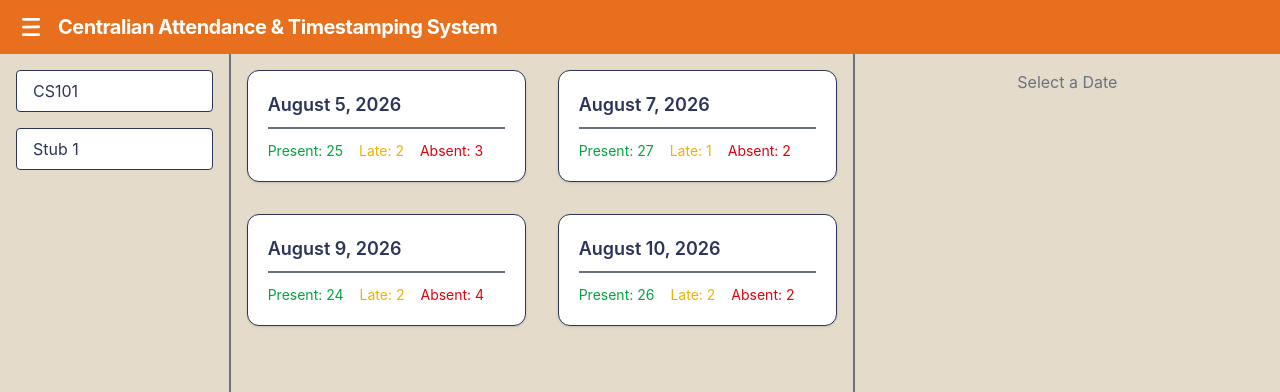
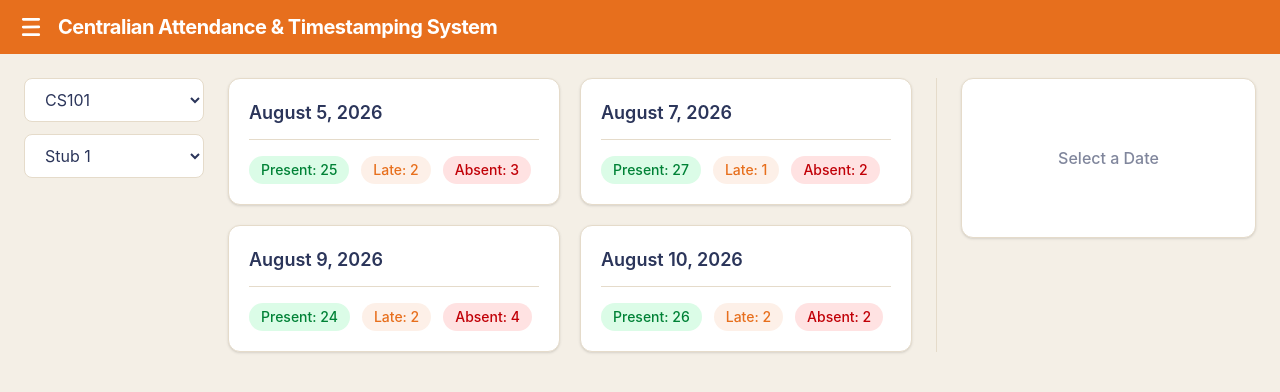
Before and after one commit to swcidd/Centralian_AttendanceAndTimestamping_System, a React (Vite) app: page /activity in a window 1280 px wide. Shown: the top 392 px of the page. Built offline with nearby package versions, Linux system fonts and the light colour scheme.

Commit message:
redesign activity page

```diff
--- a/src/components/Sidebar.tsx
+++ b/src/components/Sidebar.tsx
@@ -36,11 +36,11 @@ const Sidebar = ({ isOpen, toggleSidebar }: SidebarProps) => {
           />
         </div>
         <nav className="flex flex-col">
+          <NavLink to="/tracking" className={linkStyle}>
+            Tracking
+          </NavLink>
           <NavLink to="/activity" className={linkStyle}>
             Activity
-          </NavLink>
-          <NavLink to="/tracking" className={linkStyle}>
-            Tracking
           </NavLink>
           <NavLink to="/courses" className={linkStyle}>
             Courses
--- a/src/components/activity/ActivityCard.tsx
+++ b/src/components/activity/ActivityCard.tsx
@@ -18,19 +18,25 @@ const ActivityCard = ({
   return (
     <div
       onClick={() => onClick(id)}
-      className="w-full rounded-xl border bg-white p-5 text-left shadow-sm transition hover:scale-105"
+      className="border-tan w-full cursor-pointer rounded-xl border bg-white p-5 text-left shadow-sm transition hover:-translate-y-1 hover:shadow-md"
     >
-      <div className="flex flex-col space-y-3">
-        <h3 className="border-b-2 border-gray-500 pb-2 text-lg font-semibold">
+      <div className="flex flex-col gap-4">
+        <h3 className="border-tan text-navy border-b pb-3 text-lg font-semibold">
           {date}
         </h3>
 
-        <div className="flex gap-4 text-sm">
-          <span className="text-green-600">Present: {present}</span>
+        <div className="flex flex-wrap gap-3 text-sm">
+          <span className="rounded-full bg-green-100 px-3 py-1 font-medium text-green-700">
+            Present: {present}
+          </span>
 
-          <span className="text-yellow-500">Late: {late}</span>
+          <span className="text-orange rounded-full bg-orange/10 px-3 py-1 font-medium">
+            Late: {late}
+          </span>
 
-          <span className="text-red-600">Absent: {absent}</span>
+          <span className="rounded-full bg-red-100 px-3 py-1 font-medium text-red-700">
+            Absent: {absent}
+          </span>
         </div>
       </div>
     </div>
--- a/src/components/activity/ActivityDetails.tsx
+++ b/src/components/activity/ActivityDetails.tsx
@@ -1,6 +1,4 @@
 import { StudentStatus } from "../../types/types";
-
-
 
 interface ActivityDetailsProps {
   date: string;
@@ -9,24 +7,33 @@ interface ActivityDetailsProps {
 
 const ActivityDetails = ({ date, students }: ActivityDetailsProps) => {
   return (
-    <div className="rounded-xl border bg-white p-6 shadow-sm">
-      <h2 className="mb-6 text-xl font-semibold">{date}</h2>
+    <div className="overflow-hiden border-tan rounded-xl border bg-white shadow-sm">
+      <h2 className="text-navy p-5 text-xl font-bold">{date}</h2>
 
       <table className="w-full">
-        <thead>
-          <tr className="border-b text-left">
-            <th className="px-3 py-3">Student</th>
+        <thead className="bg-navy">
+          <tr className="text-left">
+            <th className="px-4 py-3 text-sm font-semibold text-white">
+              Student
+            </th>
 
-            <th className="px-3 py-3">Status</th>
+            <th className="px-4 py-3 text-sm font-semibold text-white">
+              Status
+            </th>
           </tr>
         </thead>
 
         <tbody>
           {students.map((student) => (
-            <tr key={student.id} className="border-b">
-              <td className="px-3 py-3">{student.name}</td>
+            <tr
+              key={student.id}
+              className="border-tan hover:bg-cream border-b transition-colors last:border-b-0"
+            >
+              <td className="text-navy px-4 py-3 font-medium">
+                {student.name}
+              </td>
 
-              <td className="px-3 py-3">{student.status}</td>
+              <td className="text-navy/70 px-4 py-3">{student.status}</td>
             </tr>
           ))}
         </tbody>
--- a/src/components/activity/ActivityFilters.tsx
+++ b/src/components/activity/ActivityFilters.tsx
@@ -1,14 +1,14 @@
 const ActivityFilters = () => {
   return (
-    <div className="flex flex-col gap-4">
-      <select className="appearance-none rounded border bg-white px-4 py-2">
+    <div className="flex flex-col gap-3">
+      <select className="border-tan text-navy focus:border-orange focus:ring-orange/20 w-full rounded-lg border bg-white px-4 py-2.5 outline-none focus:ring-2">
         <option value="" disabled>
           Course
         </option>
         <option>CS101</option>
         <option>IT201</option>
       </select>
-      <select className="appearance-none rounded border bg-white px-4 py-2">
+      <select className="border-tan text-navy focus:border-orange focus:ring-orange/20 w-full rounded-lg border bg-white px-4 py-2.5 outline-none focus:ring-2">
         <option value="" disabled>
           Stub Code
         </option>
--- a/src/components/activity/ActivityGrid.tsx
+++ b/src/components/activity/ActivityGrid.tsx
@@ -8,7 +8,7 @@ interface ActivityGridProps {
 
 const ActivityGrid = ({ activities, onActivitySelect }: ActivityGridProps) => {
   return (
-    <div className="grid grid-cols-1 gap-8 md:grid-cols-2">
+    <div className="grid grid-cols-1 gap-5 md:grid-cols-2">
       {activities.map((activity) => (
         <ActivityCard
           key={activity.id}
--- a/src/pages/ActivityPage.tsx
+++ b/src/pages/ActivityPage.tsx
@@ -70,24 +70,26 @@ const ActivityPage = () => {
   );
 
   return (
-    <div className="bg-tan flex min-h-screen space-y-6 divide-x-2 divide-gray-500">
-      <div className="flex-1 p-4">
+    <div className="bg-cream min-h-screen p-6">
+      <div className="grid gap-6 lg:grid-cols-[180px_1fr_320px]">
+        <section>
           <ActivityFilters />
-      </div>
-
-      <div className="flex-3 p-4">
+        </section>
+        <section>
           <ActivityGrid
             activities={activities}
             onActivitySelect={setSelectedActivityId}
           />
-      </div>
-
-      <div className="flex-2 p-4">
+        </section>
+        <section className="border-tan lg:border-l lg:pl-6">
           {selectedActivity ? (
             <ActivityDetails date={selectedActivity.date} students={students} />
           ) : (
-          <p className="flex justify-center text-gray-500">Select a Date</p>
+            <div className="border-tan flex min-h-40 items-center justify-center rounded-xl border bg-white p-6 text-center shadow-sm">
+              <p className="text-navy/60 font-medium">Select a Date</p>
+            </div>
           )}
+        </section>
       </div>
     </div>
   );
```
Lines whose indentation alone changed are shown as unchanged.
